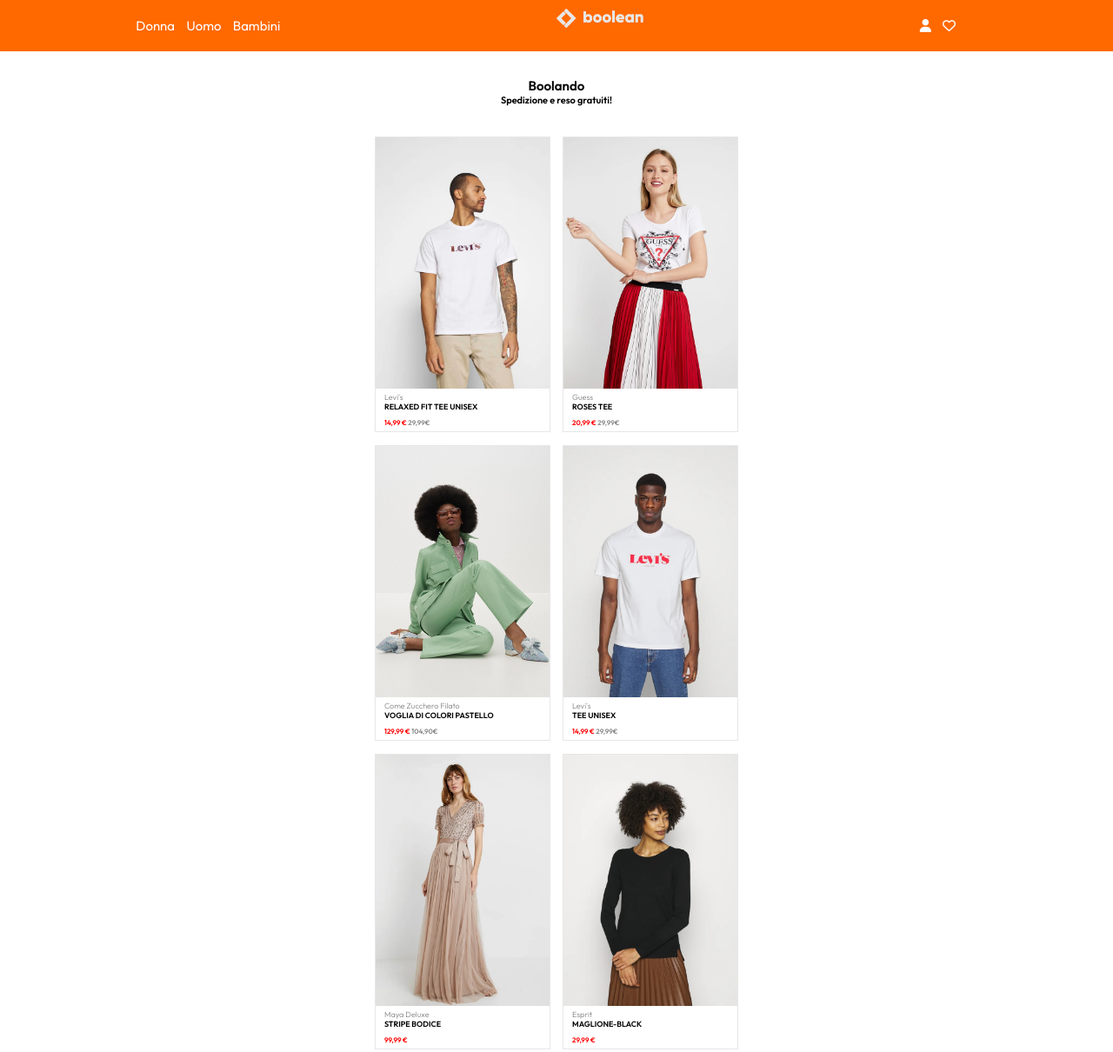
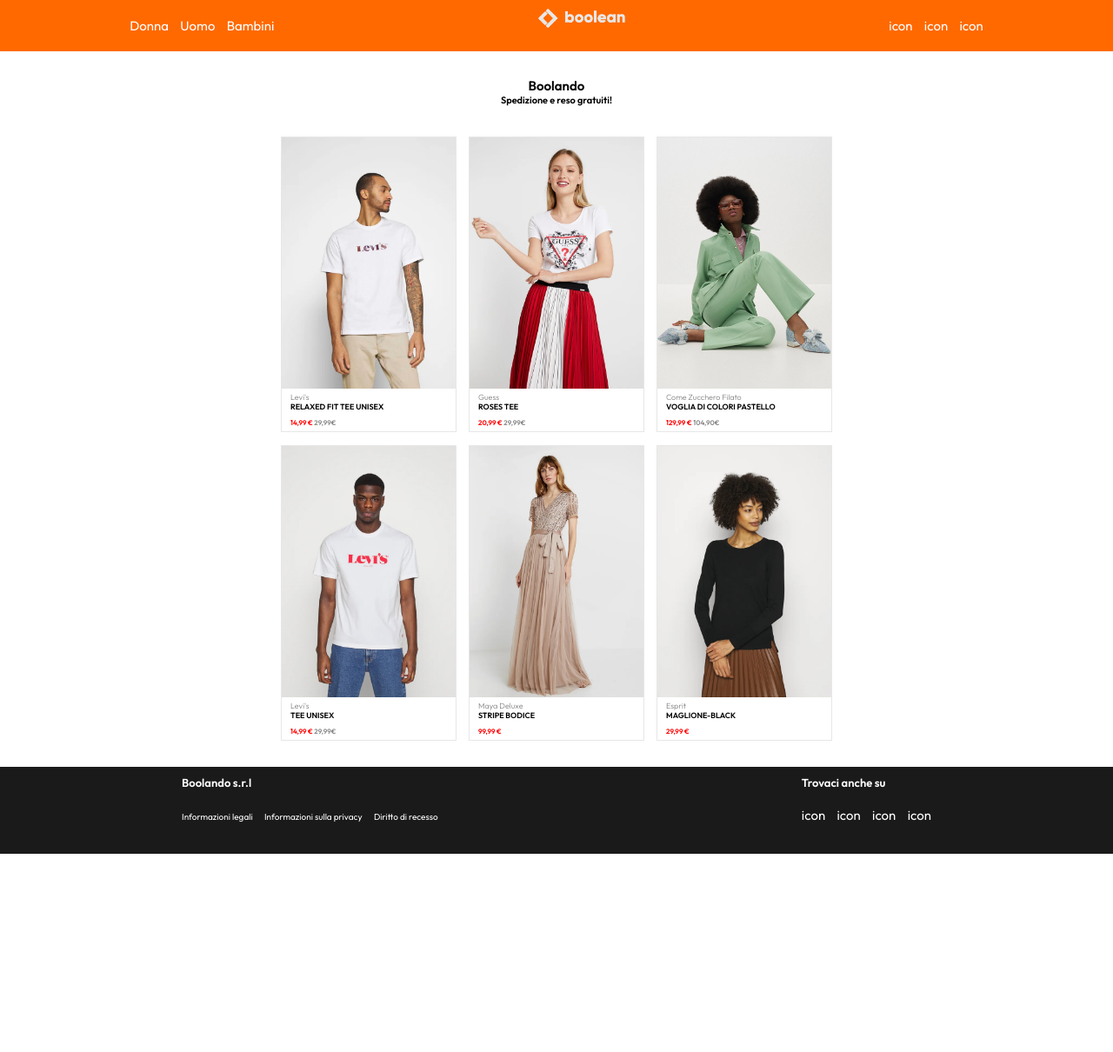
Before and after one commit to LoretaDibenedetto/html-css-boolando, a plain HTML site: page index.html in a window 1280 px wide. Shown: the top 1210 px of the page at 87% size. After the commit the page ends 982 px from the top, so only its background shows below. Drawn offline with Linux system fonts and the light colour scheme.

Commit message:
add css comment

```diff
--- a/index.html
+++ b/index.html
@@ -15,8 +15,6 @@
     <link href="https://fonts.googleapis.com/css2?family=Outfit:wght@300;400;500;600&display=swap" rel="stylesheet">
 
     <!--icon link-->
-    <link rel="stylesheet" href="https://cdnjs.cloudflare.com/ajax/libs/font-awesome/6.3.0/css/all.min.css"/>
-
 
 </head>
 <body>
@@ -36,9 +34,9 @@
 
         <nav>
             <ul class="navbar">
-                <li> <i class="fa fa-user" ></i> </li>
-                <li> <i class="fa-regular fa-heart"></i></li>
-                <li><i class="fa-light fa-bag-shopping"></i></li>
+                <li> icon</li>
+                <li> icon </li>
+                <li> icon </li>
             </ul>
         </nav>
     </div>
@@ -174,10 +172,10 @@
                 <div class="footer-description color-white">
                  <h4>Trovaci anche su</h4>
                  <ul class="navbar">
-                    <li>icon</li>
-                    <li>icon</li>
-                    <li>icon</li>
-                    <li>icon</li>
+                    <li> icon</li>
+                    <li> icon </li>
+                    <li> icon </li>
+                    <li> icon</li>
                  </ul>
                 </div>
             </div>
@@ -200,6 +198,5 @@
 
 
 
-
 </body>
 </html>
--- a/style/style.css
+++ b/style/style.css
@@ -26,7 +26,7 @@
    padding: 10px;
 }
 
-
+/*main container*/
 
 .container{
 
@@ -55,11 +55,13 @@
 .flex-container{
     justify-content: center;
     margin: 20px auto;
-    width: 70%;
+    width: 650px;
     display:flex;
     flex-wrap: wrap;
     align-items: center;
 }
+
+
 .card{
     margin: 15px 7px 0 ;
     border: 1px solid #e7e7e7;
@@ -100,16 +102,19 @@
 .product-description del {
     color: #8b8a8a;
 }
+/*footer*/
 
 .footer{
     display:flex;
     justify-content: space-around;
-
+    height:100px;
     background-color:#1a1a1a ;
 }
+
 .color-white{
     color:white;
 }
+
 .footer-description  h4 {
    margin: 10px 5px 0 ;
    font-size: 13px;
```
